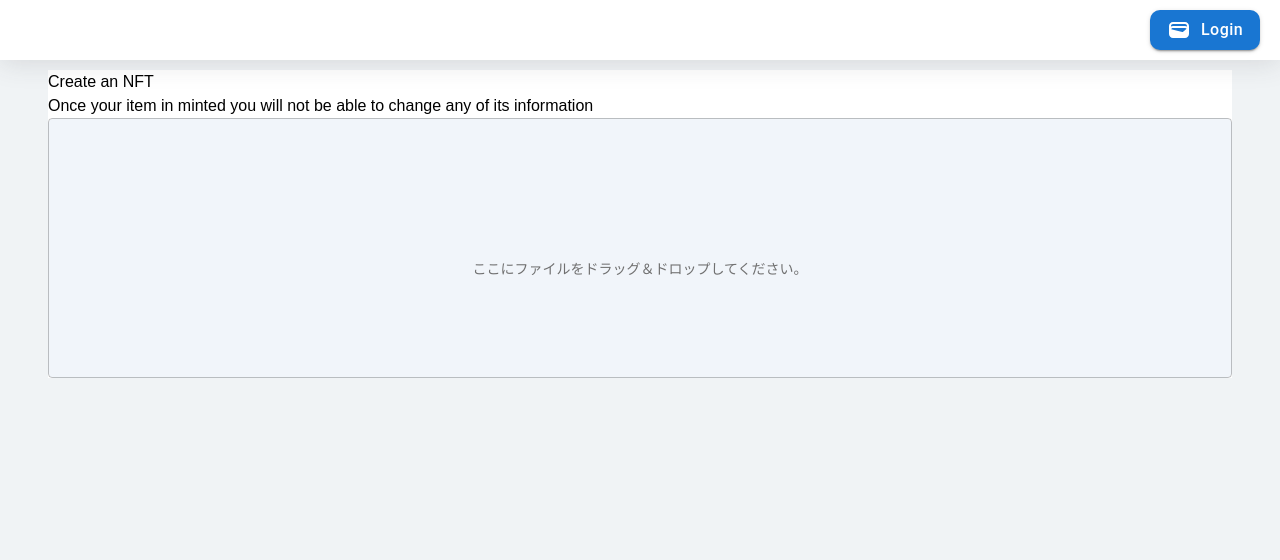
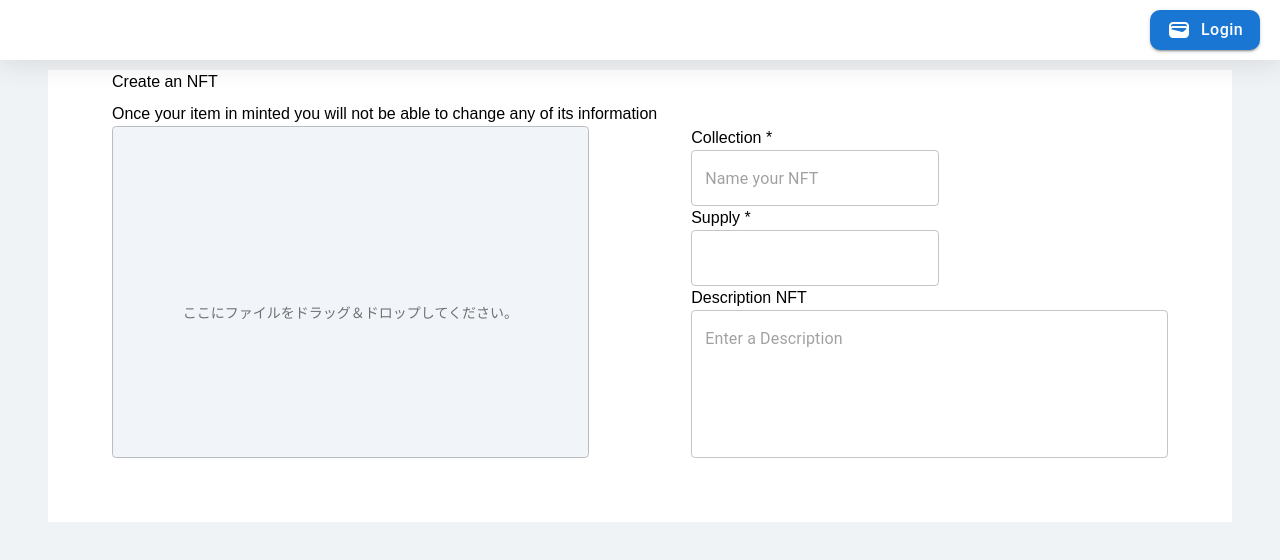
Before and after one commit to NFT-MARKETPLACE-DATN/NFT_MARKETPLACE, a React app: page /mint in a window 1280 px wide. Shown: the top 560 px of the page. Built offline with nearby package versions, Linux system fonts and the light colour scheme.

Commit message:
Update Code

```diff
--- a/src/components/mintNFTPage/index.js
+++ b/src/components/mintNFTPage/index.js
@@ -25,6 +25,7 @@ import {
   Tab
 } from '@mui/material'
 import { validate } from './validate'
+import { toast } from 'react-toastify'
 
 const MintNFTPage = () => {
   const [fileKey, setFileKey] = useState(0)
@@ -32,7 +33,10 @@ const MintNFTPage = () => {
   const formik = useFormik({
     enableReinitialize: true,
     initialValues: {
-      imageNFT: null
+      imageNFT: null,
+      nameNFT: null,
+      supplyNFT: 0,
+      descriptionNFT: null
     },
     validate,
     onSubmit: async (values) => {
@@ -43,13 +47,15 @@ const MintNFTPage = () => {
     <MintNFTStyle>
       <div className='MintNFTPage'>
         <div className='header'>
-          <div className='title'>Create an NFT</div>
-          <div className='informationMinNFT'>
+          <div className='headerInfo'>
+            <span className='title'>Create an NFT</span>
+            <span className='informationMinNFT'>
               Once your item in minted you will not be able to change any of its information
+            </span>
           </div>
         </div>
-        <div className='formCreateNFT'>
-          <form onSubmit={formik.handleSubmit}>
+        {/* <div > */}
+        <form onSubmit={formik.handleSubmit} className='formCreateNFT'>
           <div className='imageNFT'>
             <TextField
               key={fileKey}
@@ -60,15 +66,12 @@ const MintNFTPage = () => {
               type='file'
               variant='outlined'
               onChange={(event) => {
-                  console.log('event.target.files ')
                 console.log(event.target.files[0])
                 const file = event.target.files[0]
                 // console.log('file onchange', file);
                 const fileSize = file.size / (1024 * 1024)
                 if (fileSize > 10) {
-                    toast.error('10MB 未満の Img ファイルをインポートしてください。', {
-                      icon: false
-                    })
+                  toast.error('10MB 未満の Img ファイルをインポートしてください。')
                   return
                 }
                 if (file) {
@@ -97,9 +100,51 @@ const MintNFTPage = () => {
               </div>
             )}
           </div>
-            <div className='imformationNFT'></div>
+          <div className='imformationNFT'>
+            <Box>
+              <div className='label'>Collection *</div>
+              <TextField
+                variant='outlined'
+                placeholder='Name your NFT'
+                type='text'
+                name='nameNFT'
+                error={formik.touched.nameNFT && !!formik.errors.nameNFT}
+                helperText={formik.touched.nameNFT && formik.errors.nameNFT}
+              />
+            </Box>
+
+            <Box>
+              <div className='label'>Supply *</div>
+              <TextField
+                variant='outlined'
+                //  placeholder="Name your NFT"
+                type='text'
+                name='supplyNFT'
+                //  onBlur={formik.handleBlur}
+                error={formik.touched.supplyNFT && !!formik.errors.supplyNFT}
+                helperText={formik.touched.supplyNFT && formik.errors.supplyNFT}
+              />
+            </Box>
+
+            <Box>
+              <div className='label'>Description NFT </div>
+              <TextField
+                className='input'
+                fullWidth
+                hiddenLabel
+                multiline
+                rows={5}
+                type='text'
+                variant='outlined'
+                name='descriptionNFT'
+                placeholder='Enter a Description'
+                // value={notes}
+                // onChange={(event) => setNotes(event.target.value.trimStart())}
+              />
+            </Box>
+          </div>
         </form>
-        </div>
+        {/* </div> */}
       </div>
     </MintNFTStyle>
   )
--- a/src/components/mintNFTPage/mintNFTStyle.js
+++ b/src/components/mintNFTPage/mintNFTStyle.js
@@ -15,25 +15,51 @@ const MintNFTStyle = styled.div`
       }
       .MintNFTPage{
         background-color: #ffff;
+        display:flex;
+        flex-direction: column;
+        @media screen and (min-width: 1200px) {
+          padding:0 4rem 4rem 4rem;
+          // padding-right:4rem;
       }
-
+        .header{
+          .headerInfo{
+            display: flex;
+            flex-direction: column;
+            gap: 8px;
+            width: 100%;
+            max-width:600px;
+          }
+        }
+        .formCreateNFT{
+          display:flex;
+          width:100%;
+          height:100%;
+          gap:8vw;
           .imageNFT {
             position: relative;
+            width:100%;
+            max-width:600px;
+            max-height:600px;
             .imageInput {
               position: absolute;
               height: 100%;
-          div > input {
-            height: 260px;
+              div{
+                height: 100%;
+                input {
+                  // height: 260px;
+                  height: 100%;
                   padding:0px;
                   // max-width: 468px;
                   width:100%;
                   opacity: 0;
                 }
               }
+              // div >
             }
             .uploadImgBtn {
               width: 100%;
-        height: 260px;
+              // height: 260px;
+              height: 100%;
               background-color: #f1f5fa;
               border: none;
               padding: 60px;
@@ -48,6 +74,17 @@ const MintNFTStyle = styled.div`
             .imgInfoError {
               background-color: #ffe8e8;
             }
+          }
+          .imformationNFT{
+            max-width:600px;
+            width:100%;
+            max-hieght:100%;
+          }
+
+        }
+      }
+
+
 `
 
 export default MintNFTStyle
--- a/src/components/mintNFTPage/validate.js
+++ b/src/components/mintNFTPage/validate.js
@@ -3,5 +3,11 @@ export const validate = values => {
     if (!values.imageNFT) {
       errors.imageNFT = 'IamgeError';
     }
+    if(!values.nameNFT){
+      errors.imageNFT = "No name"
+    }
+    if(!values.supplyNFT){
+      errors.supplyNFT = " no ádsf"
+    }
     return errors;
   };
```
Lines whose indentation alone changed are shown as unchanged.
